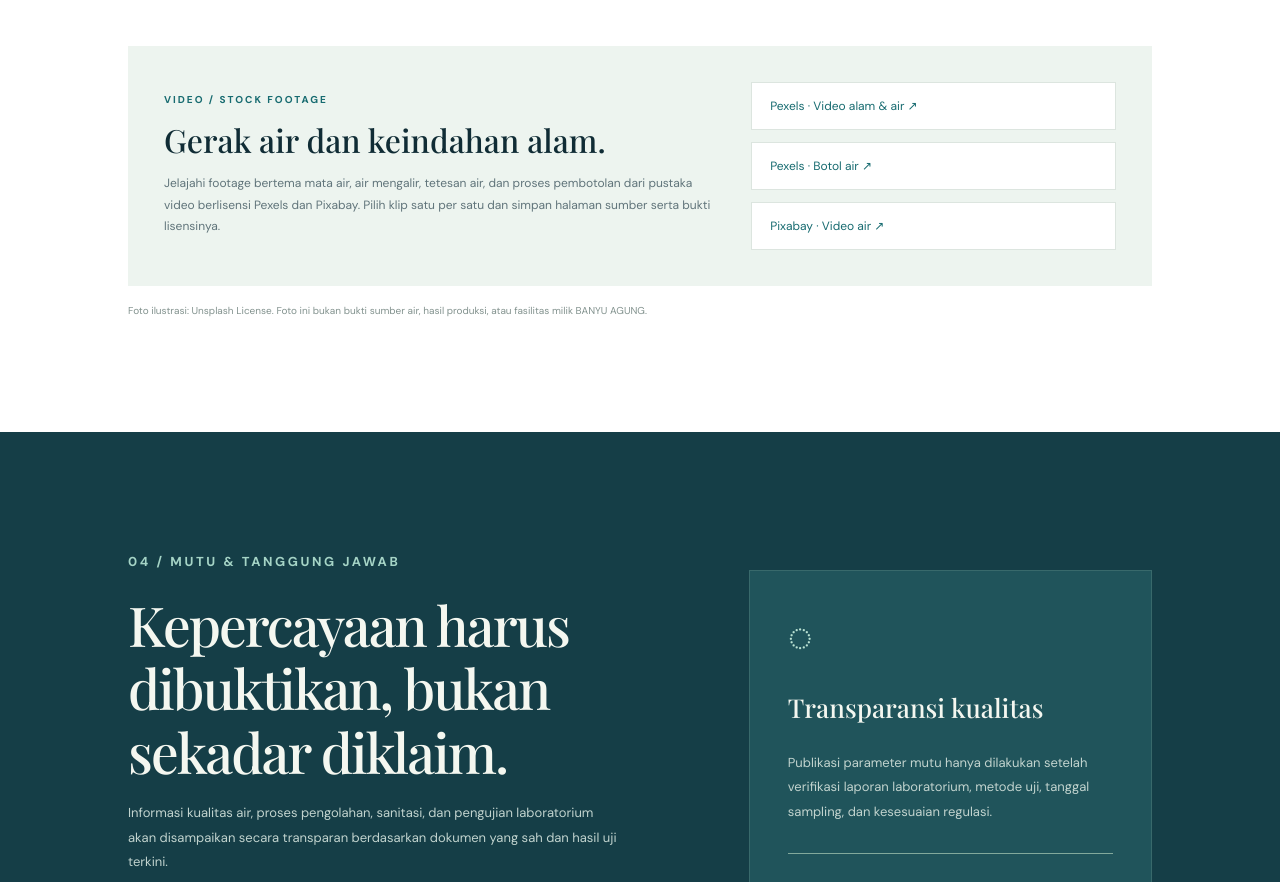
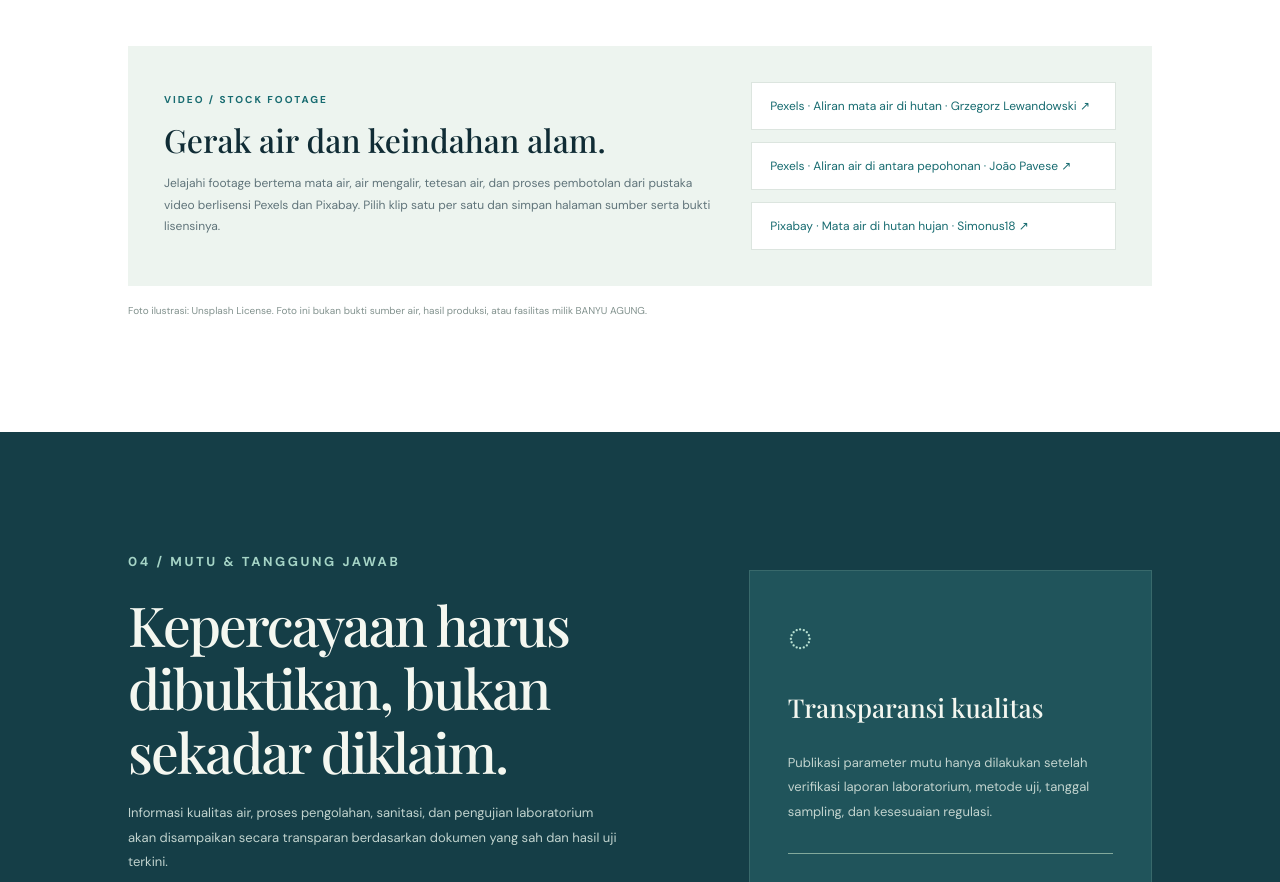
Before and after one commit to akvisomr-eng/BANYU-AGUNG, a Next.js app: page / in a window 1280 px wide. Shown: the part 2820-3702 px from the top of the page. Built offline with nearby package versions, Linux system fonts and the light colour scheme; a web font is replaced by a local one.

Commit message:
content: curate individual free stock water video sources

```diff
--- a/src/app/page.tsx
+++ b/src/app/page.tsx
@@ -70,7 +70,7 @@ export default function Home() {
       <div className="galleryGrid">{photos.map((photo,i)=><figure className={`galleryCard galleryCard${i+1}`} key={photo.title}><img src={photo.src} alt={photo.alt} loading="lazy" /><figcaption><strong>{photo.title}</strong><span>{photo.note}</span></figcaption></figure>)}</div>
       <div className="videoFeature">
         <div><p className="eyebrow">VIDEO / STOCK FOOTAGE</p><h3>Gerak air dan keindahan alam.</h3><p>Jelajahi footage bertema mata air, air mengalir, tetesan air, dan proses pembotolan dari pustaka video berlisensi Pexels dan Pixabay. Pilih klip satu per satu dan simpan halaman sumber serta bukti lisensinya.</p></div>
-        <div className="videoLinks"><a href="https://www.pexels.com/search/videos/water%20nature/" target="_blank" rel="noreferrer">Pexels · Video alam & air ↗</a><a href="https://www.pexels.com/search/videos/water%20bottle/" target="_blank" rel="noreferrer">Pexels · Botol air ↗</a><a href="https://pixabay.com/videos/search/water/" target="_blank" rel="noreferrer">Pixabay · Video air ↗</a></div>
+        <div className="videoLinks"><a href="https://www.pexels.com/video/peaceful-forest-stream-with-waterfall-33105917/" target="_blank" rel="noreferrer">Pexels · Aliran mata air di hutan · Grzegorz Lewandowski ↗</a><a href="https://www.pexels.com/video/water-stream-among-trees-11911387/" target="_blank" rel="noreferrer">Pexels · Aliran air di antara pepohonan · João Pavese ↗</a><a href="https://pixabay.com/videos/waterflow-waterfall-spring-water-373001/" target="_blank" rel="noreferrer">Pixabay · Mata air di hutan hujan · Simonus18 ↗</a></div>
       </div>
       <p className="mediaCredit">Foto ilustrasi: Unsplash License. Foto ini bukan bukti sumber air, hasil produksi, atau fasilitas milik BANYU AGUNG.</p>
     </section>
```
